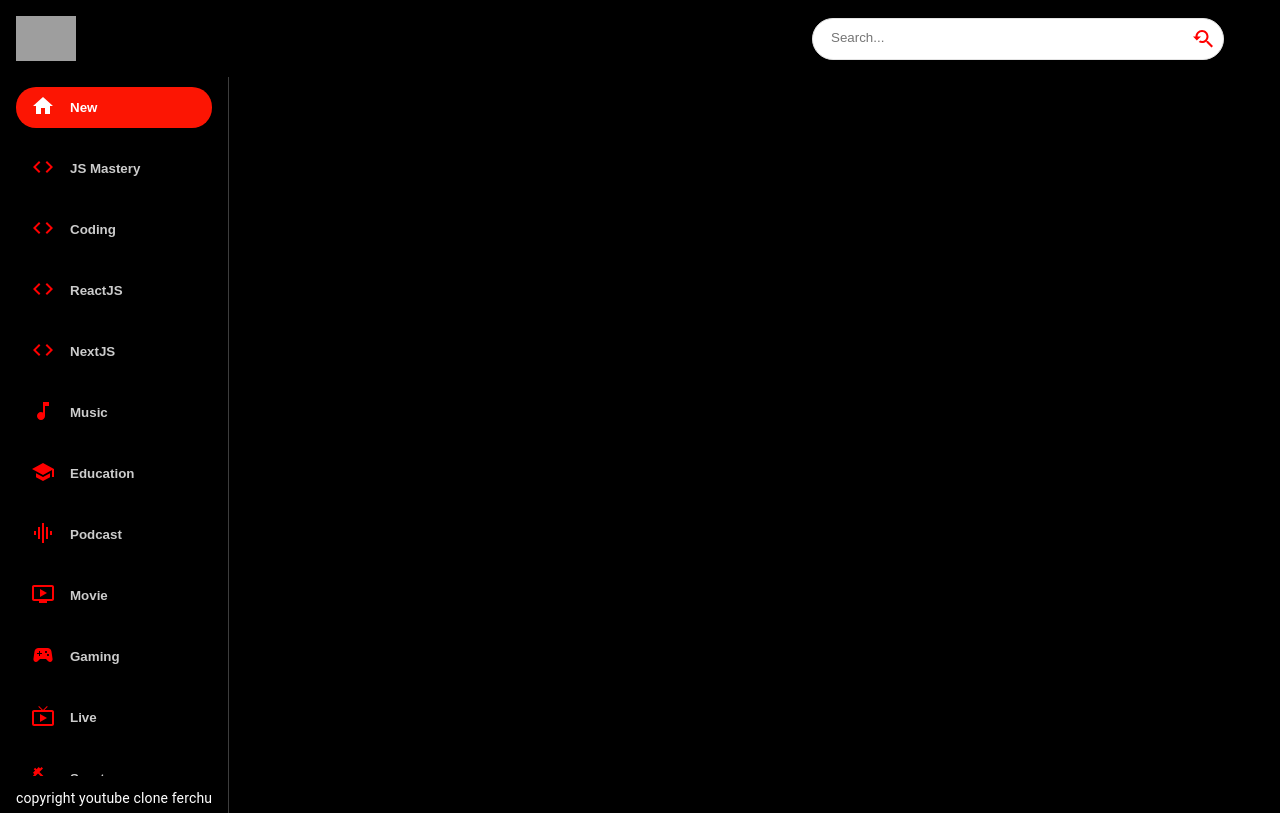
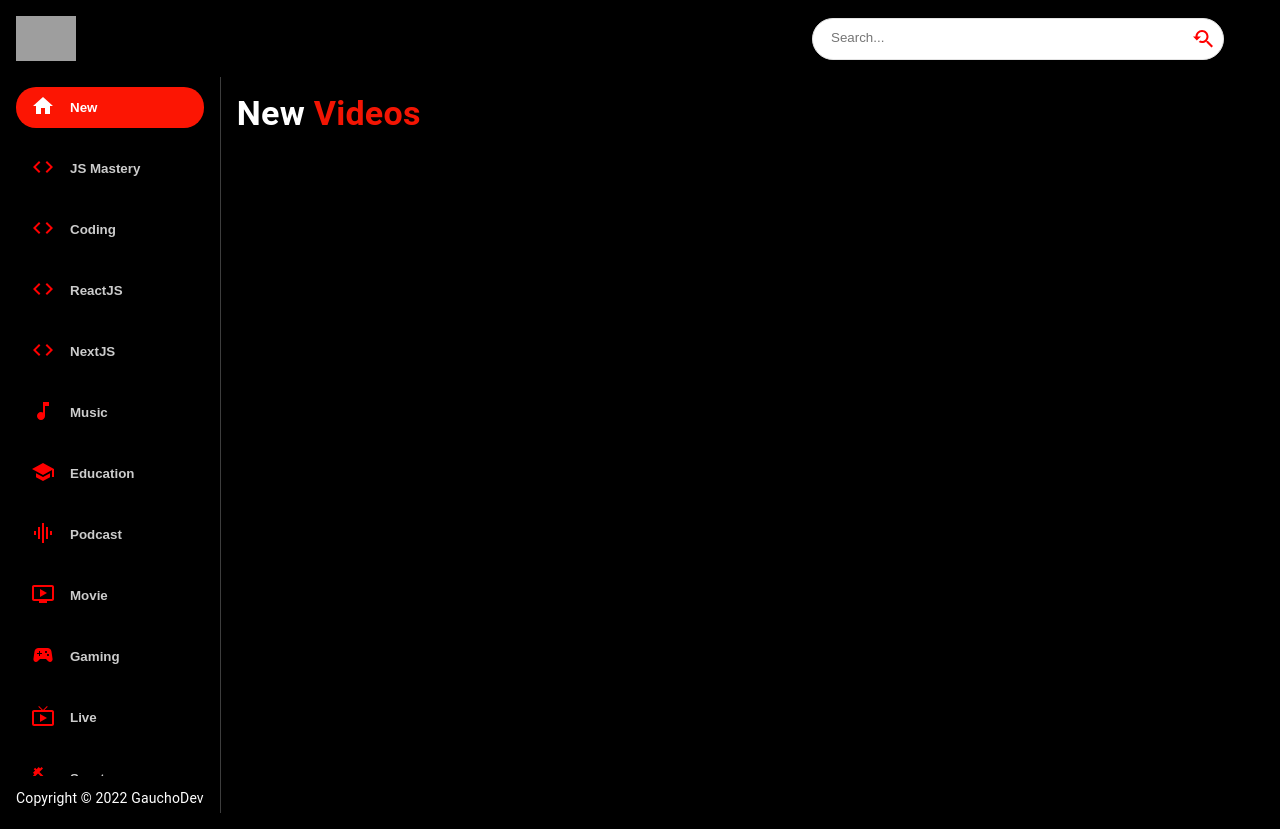
Before and after one commit to FerLeonhardt/youtoube-clone, a React (Create React App) app: page / in a window 1280 px wide. Built offline with nearby package versions, Linux system fonts and the light colour scheme; grey boxes are pictures that could not be loaded; the HTML template or start-up script is replaced by a standard one.

Commit message:
something

```diff
--- a/src/components/Feed.js
+++ b/src/components/Feed.js
@@ -1,6 +1,6 @@
 import { Box, Stack, Typography } from '@mui/material';
 import React, { useEffect, useState } from 'react';
-import SideBar from './SideBar';
+import {SideBar,Videos} from './index';
 
 const Feed = () => {
   //const [first, setfirst] = useState(second)
@@ -17,13 +17,16 @@
         }}
       >
         <SideBar />
-        <Typography
-          className='copyright'
-          variant='body2'
-          sx={{ mt: 1.5, color: '#fff' }}
-        >
-          copyright youtube clone ferchu
+        <Typography className="copyright" variant="body2" sx={{ mt: 1.5, color: "#fff", }}>
+          Copyright © 2022 GauchoDev
         </Typography>
+      </Box>
+      <Box p={2} sx={{ overflowY: "auto", height: "90vh", flex: 2 }}>
+        <Typography variant="h4" fontWeight="bold" mb={2} sx={{ color: "white" }}>
+          New <span style={{color:'#F31503'}}>
+          Videos</span>
+        </Typography>
+            <Videos videos={[]} />
       </Box>
     </Stack>
   );
--- /dev/null
+++ b/src/components/Videos.js
@@ -0,0 +1,9 @@
+import React from 'react'
+
+const Videos = () => {
+  return (
+    <div>Videos</div>
+  )
+}
+
+export default Videos
--- a/src/components/index.js
+++ b/src/components/index.js
@@ -5,3 +5,4 @@
 export { default as VideoDetail } from './VideoDetail';
 export { default as SearchBar } from './SearchBar';
 export { default as SideBar } from './SideBar';
+export {default as Videos} from './Videos'
```
